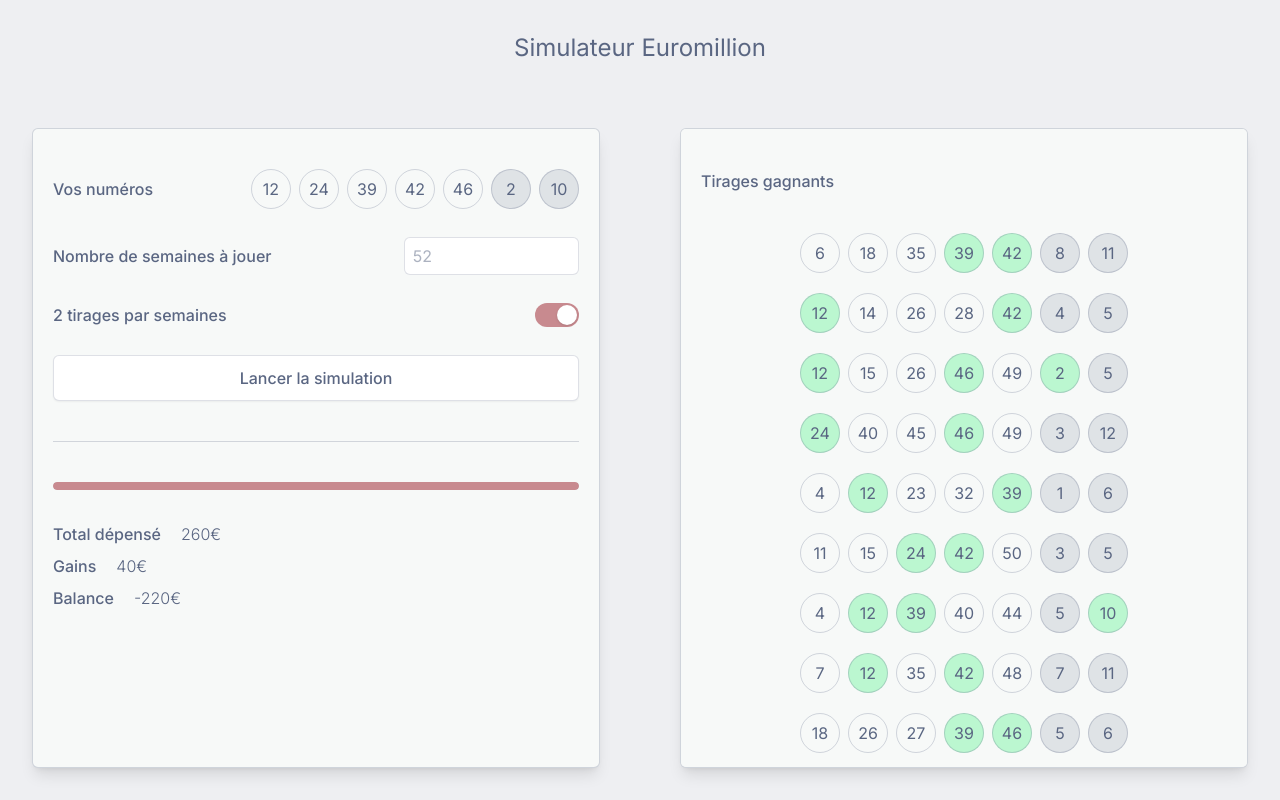
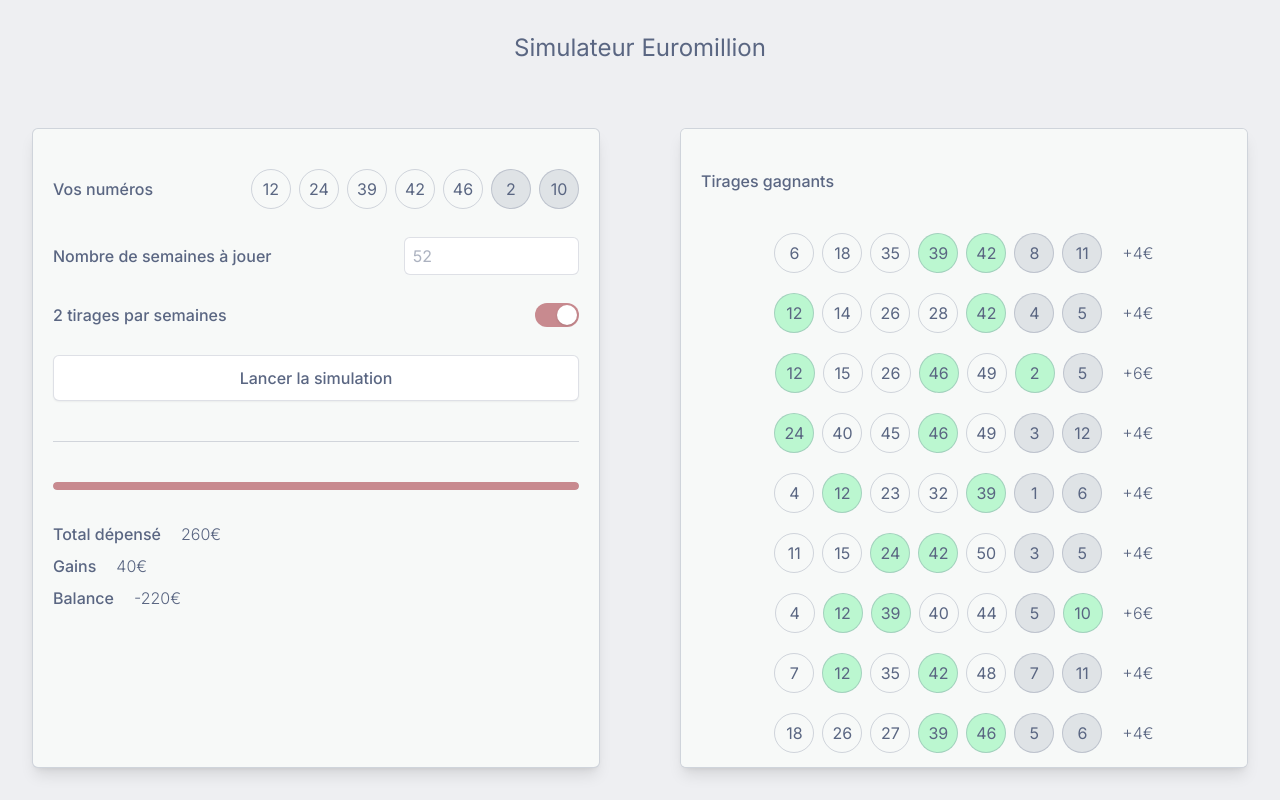
Before and after one commit to jean1591/euromillion-simulator, a Next.js app: page / in a window 1280 px wide. Both pictures are taken after a click on the button "Lancer la simulation". Shown: the top 800 px of the page. Built offline with nearby package versions, Linux system fonts and the light colour scheme.

Commit message:
add winnings to draws

```diff
--- a/src/app/components/drawsPanel/draws.tsx
+++ b/src/app/components/drawsPanel/draws.tsx
@@ -5,26 +5,27 @@
 import {
   addToWinnings,
   pushNewDraw,
+  pushNewWinnings,
   setDrawsNumber,
 } from "@/lib/features/simulationResults/slice";
 import { useDispatch, useSelector } from "react-redux";
 import { useEffect, useState } from "react";
 
-import { Draw } from "../draw";
+import { DrawAndWinnings } from "./drawsAndWinnings";
 import { RootState } from "@/lib/store";
 import { generateDraw } from "@/utils/generateDraw";
 import { winningsCalculator } from "@/utils/winningsCalculator";
 
 export const Draws = () => {
+  const [isClient, setIsClient] = useState<boolean>(false);
+
   const { myNumbers, numberOfDraws, simulationStatus } = useSelector(
     (state: RootState) => state.simulationSettings
   );
-  const { draws, drawsNumber } = useSelector(
+  const { draws, drawsNumber, winningsArray } = useSelector(
     (state: RootState) => state.simulationResults
   );
   const dispatch = useDispatch();
-
-  const [isClient, setIsClient] = useState<boolean>(false);
 
   useEffect(() => {
     setIsClient(true);
@@ -42,8 +43,9 @@
         dispatch(setDrawsNumber());
 
         if (winnings) {
-          dispatch(addToWinnings(winnings));
+          dispatch(addToWinnings(winnings)); // Delete this and use winningsArray ?
           dispatch(pushNewDraw(draw));
+          dispatch(pushNewWinnings(winnings));
         }
       }, 25);
 
@@ -61,8 +63,15 @@
     <>
       {isClient ? (
         <>
-          {draws.map((draw) => {
-            return <Draw key={draw.join()} myNumbers={myNumbers} draw={draw} />;
+          {draws.map((draw, index) => {
+            return (
+              <DrawAndWinnings
+                key={draw.join()}
+                myNumbers={myNumbers}
+                draw={draw}
+                winnings={winningsArray[index]}
+              />
+            );
           })}
         </>
       ) : (
--- /dev/null
+++ b/src/app/components/drawsPanel/drawsAndWinnings.tsx
@@ -0,0 +1,16 @@
+import { Draw } from "../draw";
+
+interface Props {
+  draw: number[];
+  myNumbers: number[];
+  winnings: number;
+}
+
+export const DrawAndWinnings = ({ draw, myNumbers, winnings }: Props) => {
+  return (
+    <div className="flex items-center justify-center gap-x-5">
+      <Draw key={draw.join()} myNumbers={myNumbers} draw={draw} />
+      <p className="mt-5 text-base font-light">+{winnings}€</p>
+    </div>
+  );
+};
--- a/src/lib/features/simulationResults/slice.ts
+++ b/src/lib/features/simulationResults/slice.ts
@@ -4,12 +4,14 @@
 export interface SimulationResultsState {
   draws: number[][];
   drawsNumber: number;
+  winningsArray: number[];
   winnings: number;
 }
 
 const initialState: SimulationResultsState = {
   draws: [],
   drawsNumber: 0,
+  winningsArray: [],
   winnings: 0,
 };
 
@@ -22,6 +24,9 @@
     },
     pushNewDraw: (state, action: PayloadAction<number[]>) => {
       state.draws = [action.payload, ...state.draws];
+    },
+    pushNewWinnings: (state, action: PayloadAction<number>) => {
+      state.winningsArray = [action.payload, ...state.winningsArray];
     },
     setDrawsNumber: (state) => {
       state.drawsNumber += 1;
@@ -37,6 +42,7 @@
 export const {
   addToWinnings,
   pushNewDraw,
+  pushNewWinnings,
   resetSimulationResults,
   setDrawsNumber,
 } = simulationResultsSlice.actions;
```
